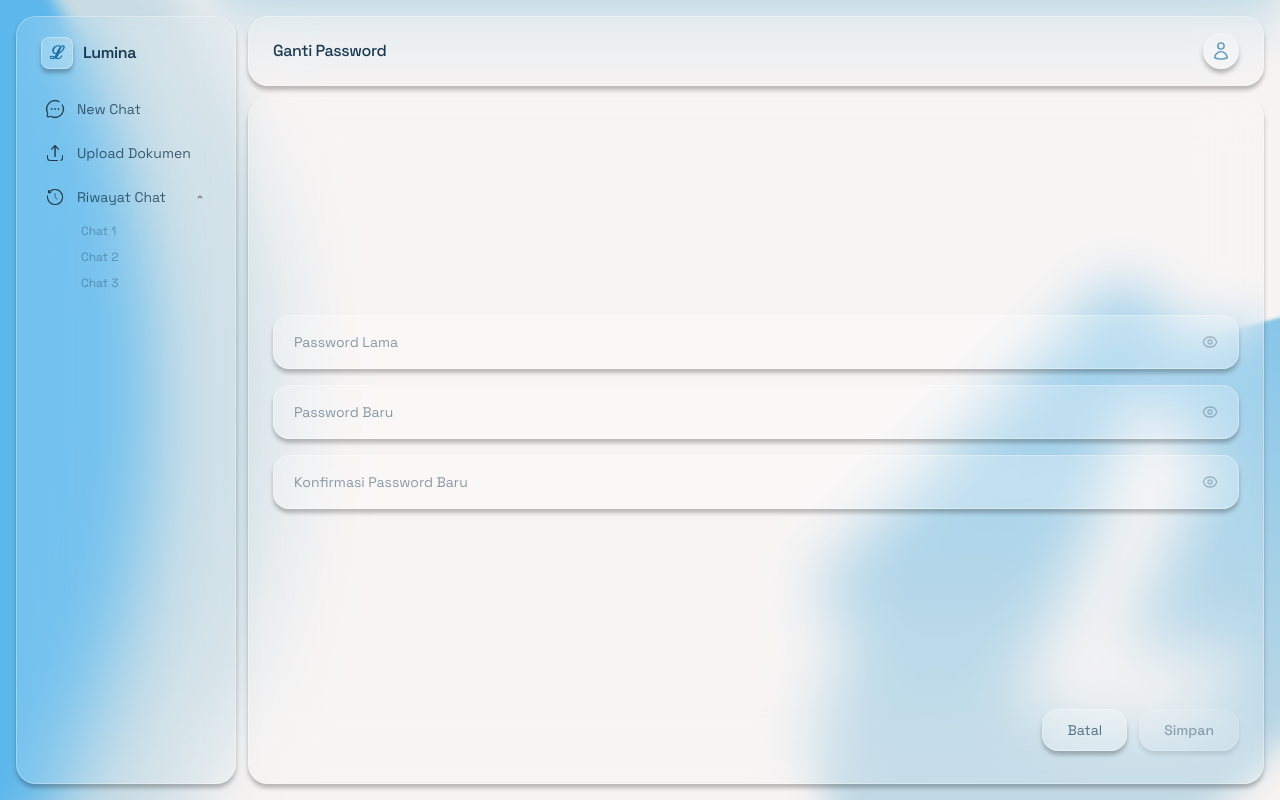
After one commit to Juni-Viaa/lumina, a Laravel app: page /change-password in a window 1280 px wide. The commit adds this page. Run offline with Laravel 12, Linux system fonts and the light colour scheme; style sheets or scripts are compiled from the project's sources.

Commit message:
new file:   app/Models/ChangePassword.php 	new file:   resources/views/change-password/index.blade.php 	new file:   resources/views/components/password-form.blade.php

```diff
--- a/app/Http/Controllers/ChangePasswordController.php
+++ b/app/Http/Controllers/ChangePasswordController.php
@@ -2,9 +2,38 @@
 
 namespace App\Http\Controllers;
 
+use App\Models\ChangePassword;
 use Illuminate\Http\Request;
+use Illuminate\View\View;
 
 class ChangePasswordController extends Controller
 {
-    //
+    public function index(): View
+    {
+        return view('change-password.index');
+    }
+
+    public function editPassword(): View
+    {
+        return view('change-password.index');
+    }
+
+    public function updatePassword(Request $request)
+    {
+        $request->validate([
+            'current_password' => 'required',
+            'new_password' => 'required|min:8|confirmed',
+        ]);
+
+        $user = auth()->user();
+
+        if (!\Hash::check($request->current_password, $user->password)) {
+            return back()->withErrors(['current_password' => 'Current password is incorrect']);
+        }
+
+        $user->password = \Hash::make($request->new_password);
+        $user->save();
+
+        return redirect()->route('change-password.index')->with('success', 'Password updated successfully');
+    }
 }
--- /dev/null
+++ b/resources/views/change-password/index.blade.php
@@ -0,0 +1,11 @@
+@extends('layouts.app')
+
+@section('title', 'Ganti Password')
+
+@php $pageTitle = 'Ganti Password'; @endphp
+
+@section('content')
+<div class="glass-panel h-full overflow-hidden">
+    @include('components.password-form')
+</div>
+@endsection
--- /dev/null
+++ b/resources/views/components/password-form.blade.php
@@ -0,0 +1,173 @@
+{{--
+    Component: password-form
+    Usage: @include('components.password-form')
+--}}
+<div class="flex flex-col h-full px-6 py-8" x-data="passwordForm()">
+
+    {{-- Spacer top --}}
+    <div class="flex-1"></div>
+
+    {{-- Fields --}}
+    <div class="flex flex-col gap-4">
+
+        {{-- Password Lama --}}
+        <div class="glass-inner rounded-2xl flex items-center px-5 py-4">
+            <input
+                type="password"
+                x-model="form.old_password"
+                placeholder="Password Lama"
+                class="flex-1 bg-transparent border-none outline-none text-sm text-[#1a3a52]/70 placeholder-[#1a3a52]/50"
+                style="font-family: 'Space Grotesk', sans-serif;"
+                autocomplete="current-password"
+            >
+            <button type="button" @click="toggle('old')" class="text-[#1a3a52]/30 hover:text-[#1a3a52]/60 transition-colors ml-2">
+                <svg x-show="!show.old" class="w-4 h-4" fill="none" stroke="currentColor" stroke-width="2" viewBox="0 0 24 24">
+                    <path stroke-linecap="round" stroke-linejoin="round" d="M2.036 12.322a1.012 1.012 0 010-.639C3.423 7.51 7.36 4.5 12 4.5c4.638 0 8.573 3.007 9.963 7.178.07.207.07.431 0 .639C20.577 16.49 16.64 19.5 12 19.5c-4.638 0-8.573-3.007-9.963-7.178z"/>
+                    <path stroke-linecap="round" stroke-linejoin="round" d="M15 12a3 3 0 11-6 0 3 3 0 016 0z"/>
+                </svg>
+                <svg x-show="show.old" class="w-4 h-4" fill="none" stroke="currentColor" stroke-width="2" viewBox="0 0 24 24">
+                    <path stroke-linecap="round" stroke-linejoin="round" d="M3.98 8.223A10.477 10.477 0 001.934 12C3.226 16.338 7.244 19.5 12 19.5c.993 0 1.953-.138 2.863-.395M6.228 6.228A10.45 10.45 0 0112 4.5c4.756 0 8.773 3.162 10.065 7.498a10.523 10.523 0 01-4.293 5.774M6.228 6.228L3 3m3.228 3.228l3.65 3.65m7.894 7.894L21 21m-3.228-3.228l-3.65-3.65m0 0a3 3 0 10-4.243-4.243m4.242 4.242L9.88 9.88"/>
+                </svg>
+            </button>
+        </div>
+
+        {{-- Password Baru --}}
+        <div class="glass-inner rounded-2xl flex items-center px-5 py-4">
+            <input
+                :type="show.new ? 'text' : 'password'"
+                x-model="form.new_password"
+                placeholder="Password Baru"
+                class="flex-1 bg-transparent border-none outline-none text-sm text-[#1a3a52]/70 placeholder-[#1a3a52]/50"
+                style="font-family: 'Space Grotesk', sans-serif;"
+                autocomplete="new-password"
+            >
+            <button type="button" @click="toggle('new')" class="text-[#1a3a52]/30 hover:text-[#1a3a52]/60 transition-colors ml-2">
+                <svg x-show="!show.new" class="w-4 h-4" fill="none" stroke="currentColor" stroke-width="2" viewBox="0 0 24 24">
+                    <path stroke-linecap="round" stroke-linejoin="round" d="M2.036 12.322a1.012 1.012 0 010-.639C3.423 7.51 7.36 4.5 12 4.5c4.638 0 8.573 3.007 9.963 7.178.07.207.07.431 0 .639C20.577 16.49 16.64 19.5 12 19.5c-4.638 0-8.573-3.007-9.963-7.178z"/>
+                    <path stroke-linecap="round" stroke-linejoin="round" d="M15 12a3 3 0 11-6 0 3 3 0 016 0z"/>
+                </svg>
+                <svg x-show="show.new" class="w-4 h-4" fill="none" stroke="currentColor" stroke-width="2" viewBox="0 0 24 24">
+                    <path stroke-linecap="round" stroke-linejoin="round" d="M3.98 8.223A10.477 10.477 0 001.934 12C3.226 16.338 7.244 19.5 12 19.5c.993 0 1.953-.138 2.863-.395M6.228 6.228A10.45 10.45 0 0112 4.5c4.756 0 8.773 3.162 10.065 7.498a10.523 10.523 0 01-4.293 5.774M6.228 6.228L3 3m3.228 3.228l3.65 3.65m7.894 7.894L21 21m-3.228-3.228l-3.65-3.65m0 0a3 3 0 10-4.243-4.243m4.242 4.242L9.88 9.88"/>
+                </svg>
+            </button>
+        </div>
+
+        {{-- Konfirmasi Password Baru --}}
+        <div class="glass-inner rounded-2xl flex items-center px-5 py-4"
+             :class="form.confirm_password && form.new_password !== form.confirm_password ? 'ring-1 ring-red-400/40' : ''">
+            <input
+                :type="show.confirm ? 'text' : 'password'"
+                x-model="form.confirm_password"
+                placeholder="Konfirmasi Password Baru"
+                class="flex-1 bg-transparent border-none outline-none text-sm text-[#1a3a52]/70 placeholder-[#1a3a52]/50"
+                style="font-family: 'Space Grotesk', sans-serif;"
+                autocomplete="new-password"
+            >
+            <button type="button" @click="toggle('confirm')" class="text-[#1a3a52]/30 hover:text-[#1a3a52]/60 transition-colors ml-2">
+                <svg x-show="!show.confirm" class="w-4 h-4" fill="none" stroke="currentColor" stroke-width="2" viewBox="0 0 24 24">
+                    <path stroke-linecap="round" stroke-linejoin="round" d="M2.036 12.322a1.012 1.012 0 010-.639C3.423 7.51 7.36 4.5 12 4.5c4.638 0 8.573 3.007 9.963 7.178.07.207.07.431 0 .639C20.577 16.49 16.64 19.5 12 19.5c-4.638 0-8.573-3.007-9.963-7.178z"/>
+                    <path stroke-linecap="round" stroke-linejoin="round" d="M15 12a3 3 0 11-6 0 3 3 0 016 0z"/>
+                </svg>
+                <svg x-show="show.confirm" class="w-4 h-4" fill="none" stroke="currentColor" stroke-width="2" viewBox="0 0 24 24">
+                    <path stroke-linecap="round" stroke-linejoin="round" d="M3.98 8.223A10.477 10.477 0 001.934 12C3.226 16.338 7.244 19.5 12 19.5c.993 0 1.953-.138 2.863-.395M6.228 6.228A10.45 10.45 0 0112 4.5c4.756 0 8.773 3.162 10.065 7.498a10.523 10.523 0 01-4.293 5.774M6.228 6.228L3 3m3.228 3.228l3.65 3.65m7.894 7.894L21 21m-3.228-3.228l-3.65-3.65m0 0a3 3 0 10-4.243-4.243m4.242 4.242L9.88 9.88"/>
+                </svg>
+            </button>
+        </div>
+
+        {{-- Mismatch error --}}
+        <p x-show="form.confirm_password && form.new_password !== form.confirm_password"
+           class="text-xs text-red-400/70 -mt-2 px-1"
+           style="font-family: 'Space Grotesk', sans-serif;">
+            Password tidak cocok.
+        </p>
+
+    </div>
+
+    {{-- Spacer middle --}}
+    <div class="flex-1"></div>
+
+    {{-- Action buttons --}}
+    <div class="flex items-center justify-end gap-3 pt-4">
+
+        {{-- Batal --}}
+        <a href="{{ url()->previous() }}"
+           class="glass-inner px-6 py-2.5 rounded-2xl text-sm text-[#1a3a52]/70 hover:bg-white/25 transition-all"
+           style="font-family: 'Space Grotesk', sans-serif;">
+            Batal
+        </a>
+
+        {{-- Simpan --}}
+        <button
+            @click="submit()"
+            :disabled="saving || !canSubmit"
+            class="glass-inner px-6 py-2.5 rounded-2xl text-sm font-medium text-[#1a3a52] hover:bg-white/30
+                   disabled:opacity-40 disabled:cursor-not-allowed transition-all"
+            style="font-family: 'Space Grotesk', sans-serif;">
+            <span x-text="saving ? 'Menyimpan...' : 'Simpan'"></span>
+        </button>
+
+    </div>
+
+    {{-- Success toast --}}
+    <div x-show="success"
+         x-transition:enter="transition ease-out duration-300"
+         x-transition:enter-start="opacity-0 translate-y-2"
+         x-transition:enter-end="opacity-100 translate-y-0"
+         x-transition:leave="transition ease-in duration-200"
+         x-transition:leave-start="opacity-100"
+         x-transition:leave-end="opacity-0"
+         class="fixed bottom-6 right-6 glass-inner px-5 py-3 rounded-2xl text-sm text-emerald-600"
+         style="font-family: 'Space Grotesk', sans-serif;">
+        ✓ Password berhasil diubah.
+    </div>
+
+</div>
+
+@push('scripts')
+<script>
+function passwordForm() {
+    return {
+        form: {
+            old_password: '',
+            new_password: '',
+            confirm_password: '',
+        },
+        show: { old: false, new: false, confirm: false },
+        saving: false,
+        success: false,
+
+        get canSubmit() {
+            return this.form.old_password &&
+                   this.form.new_password &&
+                   this.form.new_password === this.form.confirm_password;
+        },
+
+        toggle(field) {
+            this.show[field] = !this.show[field];
+        },
+
+        async submit() {
+            if (!this.canSubmit) return;
+            this.saving = true;
+            try {
+                const res = await fetch("{{ route('profile.password.update') }}", {
+                    method: 'POST',
+                    headers: {
+                        'Content-Type': 'application/json',
+                        'X-CSRF-TOKEN': document.querySelector('meta[name="csrf-token"]').content,
+                    },
+                    body: JSON.stringify(this.form),
+                });
+                if (res.ok) {
+                    this.success = true;
+                    this.form = { old_password: '', new_password: '', confirm_password: '' };
+                    setTimeout(() => this.success = false, 3000);
+                }
+            } finally {
+                this.saving = false;
+            }
+        },
+    }
+}
+</script>
+@endpush
--- a/resources/views/layouts/app.blade.php
+++ b/resources/views/layouts/app.blade.php
@@ -14,7 +14,7 @@
 
         body {
             background-color: #c9e8f7;
-            background-image: url('{{ asset('images/Background.png') }}');
+            background-image: url("{{ asset('images/Background.png') }}");
             background-size: cover;
             background-position: center;
             background-attachment: fixed;
--- a/routes/web.php
+++ b/routes/web.php
@@ -3,6 +3,7 @@
 use Illuminate\Support\Facades\Route;
 use App\Http\Controllers\UploadController;
 use App\Http\Controllers\HistoryController;
+use App\Http\Controllers\ChangePasswordController;
 
 /*
 |--------------------------------------------------------------------------
@@ -25,3 +26,7 @@ Route::post('/uploads', [UploadController::class, 'store'])->name('uploads.store
 Route::delete('/uploads/{upload}', [UploadController::class, 'destroy'])->name('uploads.destroy');
 
 Route::get('/history', [HistoryController::class, 'index'])->name('history.index');
+
+Route::get('/change-password', [ChangePasswordController::class, 'index'])->name('change-password.index');
+Route::get('/change-password', [ChangePasswordController::class, 'editPassword'])->name('profile.password');
+Route::post('/change-password', [ChangePasswordController::class, 'updatePassword'])->name('profile.password.update');
```
Also changed, not shown: app/Models/ChangePassword.php (added, +19 -0 lines), resources/views/dashboard/index.blade.php (renamed from resources/views/change_password/index.blade.php).
